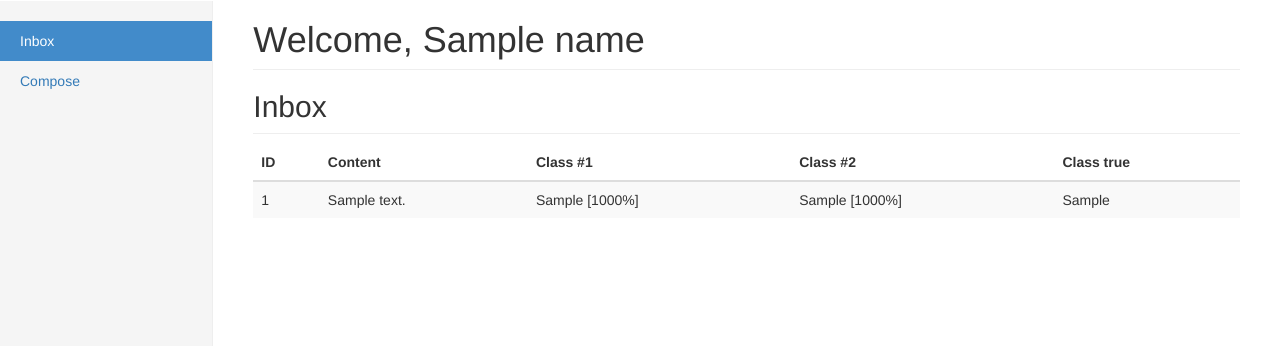
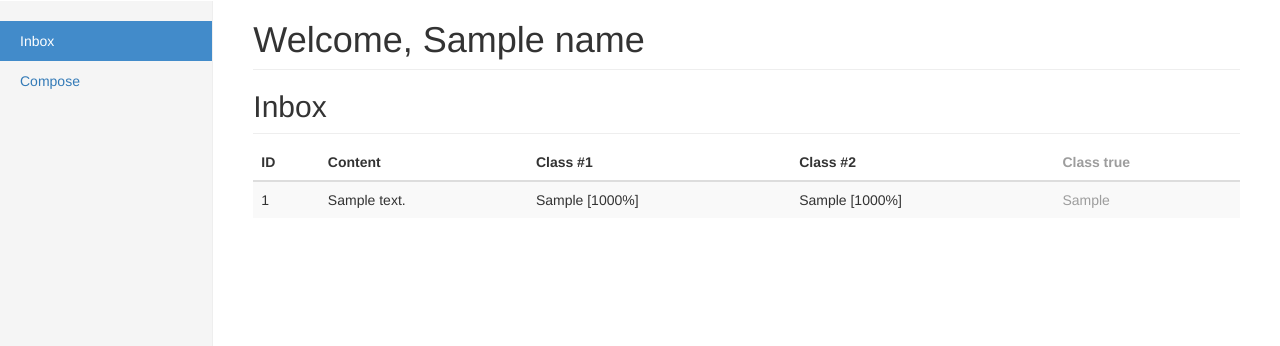
Before and after one commit to juanbretti/NLP, a Flask app: template templates/inbox.html in a window 1280 px wide. Shown: the part 50-396 px from the top of the page. Run offline with Flask 2, Linux system fonts and the light colour scheme; the template is opened without the code that fills it: most values are stand-ins (such as "Sample title", 1, 10 or a date in 2020); some libraries are stand-ins or nearby versions.

Commit message:
More cleanup

```diff
--- a/templates/inbox.html
+++ b/templates/inbox.html
@@ -54,7 +54,7 @@ Inbox
                 <th>Content</th>
                 <th>Class #1</th>
                 <th>Class #2</th>
-                <th>Class true</th>
+                <th style="color:#9d9d9d">Class true</th>
               </tr>
             </thead>
             <tbody>
@@ -64,7 +64,7 @@ Inbox
                 <td> {{ email['text'] }}</td>
                 <td> {{ email['Class 1'] }} [{{ '%0.0f'|format((email['Probability 1']|float)*100) }}%]</td>
                 <td> {{ email['Class 2'] }} [{{ '%0.0f'|format((email['Probability 2']|float)*100) }}%]</td>
-                <td> {{ email['class_group'] }} </td>
+                <td style="color:#9d9d9d"> {{ email['class_group'] }} </td>
               </tr>
               {% endfor %}
             </tbody>
```
Also changed, not shown: 11 other files.
